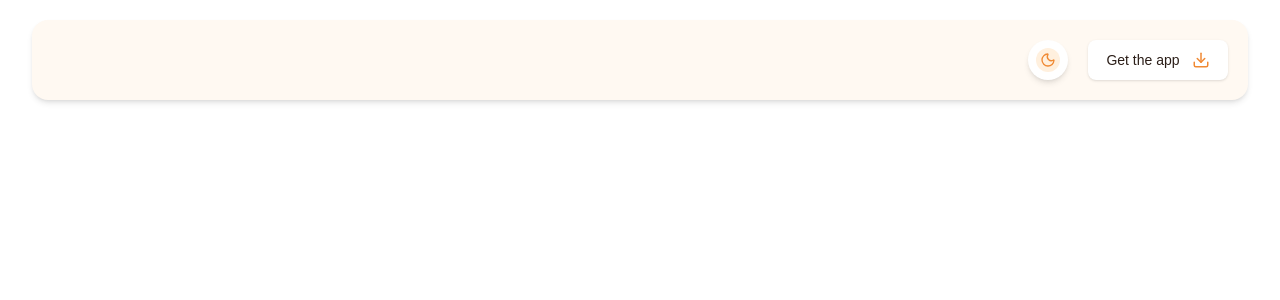
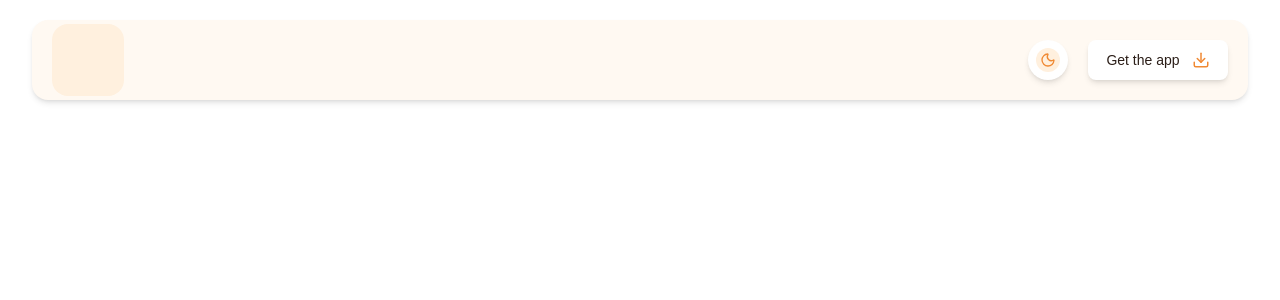
Before and after one commit to rylsherdamz-rgb/yuwi-cloud, a Next.js app: page / in a window 1280 px wide. Shown: the top 300 px of the page. Built offline with nearby package versions, Linux system fonts and the light colour scheme.

Commit message:
added basic layout and adding nav menu later

```diff
--- a/components/NavigationBar.tsx
+++ b/components/NavigationBar.tsx
@@ -17,8 +17,12 @@ export default function NavigationBar() {
     }}
     className="rounded-2xl  w-full h-20 shadow-md flex px-5  justify-between ">
 
-    <div className="">
+    <div className="flex justify-center gap-x-2 items-center font-black">
+      <div style={{
+        backgroundColor: theme.accentMuted
+      }} className="w-18 h-18 rounded-2xl ">
 
+      </div>
     </div>
 
     <div className="flex justify-center gap-x-5 items-center">
@@ -56,12 +60,12 @@ export default function NavigationBar() {
       </div>
 
       {/* download button */}
-      <div
+      <button
         style={{
           backgroundColor: theme.card,
           border: isDark ? `1px solid ${theme.accent}` : "none",
         }}
-        className="w-35  py-1 rounded-lg flex-row gap-x-3 px-2 shadow-sm items-center justify-center  flex h-10">
+        className="w-35 duration-500 transition-transform outline-none ease-in-out hover:-translate-y-1   py-1 rounded-lg flex-row gap-x-3 px-2 shadow-md pointer items-center justify-center  flex h-10">
         <p
           style={{
             color: theme.textPrimary
@@ -75,7 +79,7 @@ export default function NavigationBar() {
             backgroundColor: theme.card
           }}
         />
-      </div>
+      </button>
     </div>
 
 
--- /dev/null
+++ b/components/NavigationBarMenu.tsx
@@ -0,0 +1,8 @@
+import { theme } from "@/hooks/useTheme"
+
+
+export default function NavigationBarMenu() {
+  return <div className=>
+
+  </div>
+}
```
